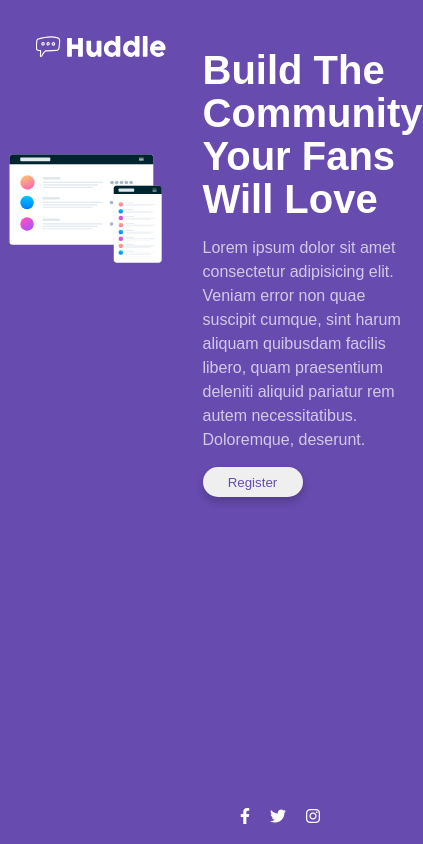
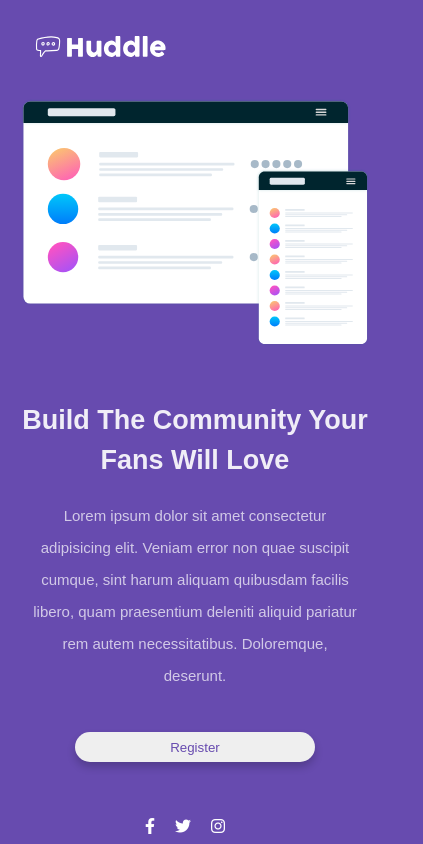
Before and after one commit to Imane-bl/Projectsmall-huddle-4, a plain HTML site: page index.html in a window 390 px wide. Shown: the whole page, 423 px wide, since content can reach past the window. Drawn offline with Linux system fonts and the light colour scheme.

Commit message:
mediaUpdeat

```diff
--- a/styles.css
+++ b/styles.css
@@ -82,3 +82,90 @@ footer::after{
     border-radius: 50%;
     border: 1px solid black;
 }
+
+footer:hover{
+color: rgb(243, 56, 103);
+}
+
+
+
+/* Media queries for responsiveness */
+
+/* Tablet screens */
+@media only screen and (max-width: 768px) {
+
+    .imgconent {
+        flex-direction: column;
+        align-items: center;
+
+      margin: 20px;
+
+
+    }
+    .imgconent img {
+
+        width: 70%;
+        margin: 20px 0;
+    }
+    .inline h1{
+        margin-top: 30px;
+
+    line-height: 2.5rem;
+    }
+    .inline {
+    position: absolute;
+     top:450px;
+      margin-left: 20px;
+        margin-right: 20px;
+        text-align: center;
+        font-size: 22px;
+    }
+    button{
+        margin-top: 15px;
+        margin-bottom: 10px;
+        width: 240px;
+    }
+    footer {
+        display: flex;
+        justify-content: center;
+        position: fixed;
+        bottom: -10px;
+        left: 0;
+        right: 0;
+        padding: 20px;
+
+      /*  color: brown;
+        position: absolute;
+top:140%;*/
+    }
+}
+
+/* Mobile screens */
+@media only screen and (max-width: 480px) {
+    .imgconent img {
+        width: 100%;
+        margin: 0;
+    }
+
+
+    .inline h1{
+
+font-size:27px;
+        opacity: 0.9;
+    }
+    .inline p{
+     margin:20px;
+    }
+.inline  {
+
+      position: absolute;
+      top:340px;
+      font-size: 15px;
+margin: 30px 10px;
+line-height: 2rem;
+ }
+ button{
+    margin-top:20px;
+ }
+
+}
```
Also changed, not shown: index.html (+2 -0 lines).
